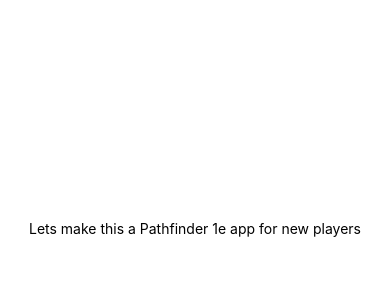
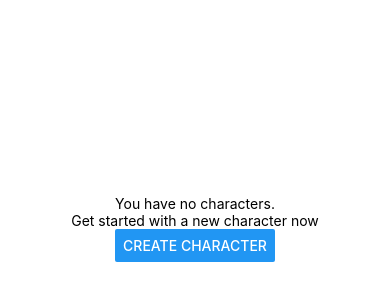
Before and after one commit to Drkeck/Character-app-p1e, a React Native app: screen / in a window 390 px wide. Shown: the part 194-494 px from the top of the page. Built offline with nearby package versions, Linux system fonts and the light colour scheme.

Commit message:
added to the git started by messing with components so things can start being interactive. will be refining this section first before moving onto other sections of the app

```diff
--- a/App.js
+++ b/App.js
@@ -1,12 +1,16 @@
 import { StatusBar } from 'expo-status-bar';
 import React from 'react';
 import { StyleSheet, Text, View } from 'react-native';
+import GetStarted from './src/Get-Started';
 
 export default function App() {
   return (
     <View style={styles.container}>
-      <Text>Lets make this a Pathfinder 1e app for new players</Text>
-      <StatusBar style="auto" />
+      <GetStarted></GetStarted>
+      <StatusBar
+        translucent={true}
+        animated={true}
+      />
     </View>
   );
 }
@@ -18,4 +22,5 @@
     alignItems: 'center',
     justifyContent: 'center',
   },
+
 });
--- a/src/Get-Started/index.js
+++ b/src/Get-Started/index.js
@@ -1,10 +1,39 @@
 import React from "react"
+import { Text, Button, StyleSheet, Alert } from 'react-native'
+function GetStarted() {
 
-function loginSignUp() {
+    function buttonHandler (e) {
+        Alert.alert(
+            "you did a thing",
+            "good Job",
+            [
+                {
+                    text: "Cancel",
+                    onPress: () => console.log("cancel pressed"),
+                    style: "cancel"
+                },
+                { text: 'ok', onPress: () => console.log('ok pressed')}
+            ]
+        )
+    }
+
     return(
         <>
+            <Text>You have no characters.</Text>
+            <Text>Get started with a new character now</Text>
+            <Button
+                style={gsStyle.buttons}
+                onPress={buttonHandler}
+                title="Create Character"
+            />
         </>
     )
 }
 
-export default loginSignUp;
+const gsStyle = StyleSheet.create({
+    buttons: {
+        margin: 100
+    }
+})
+
+export default GetStarted;
```
